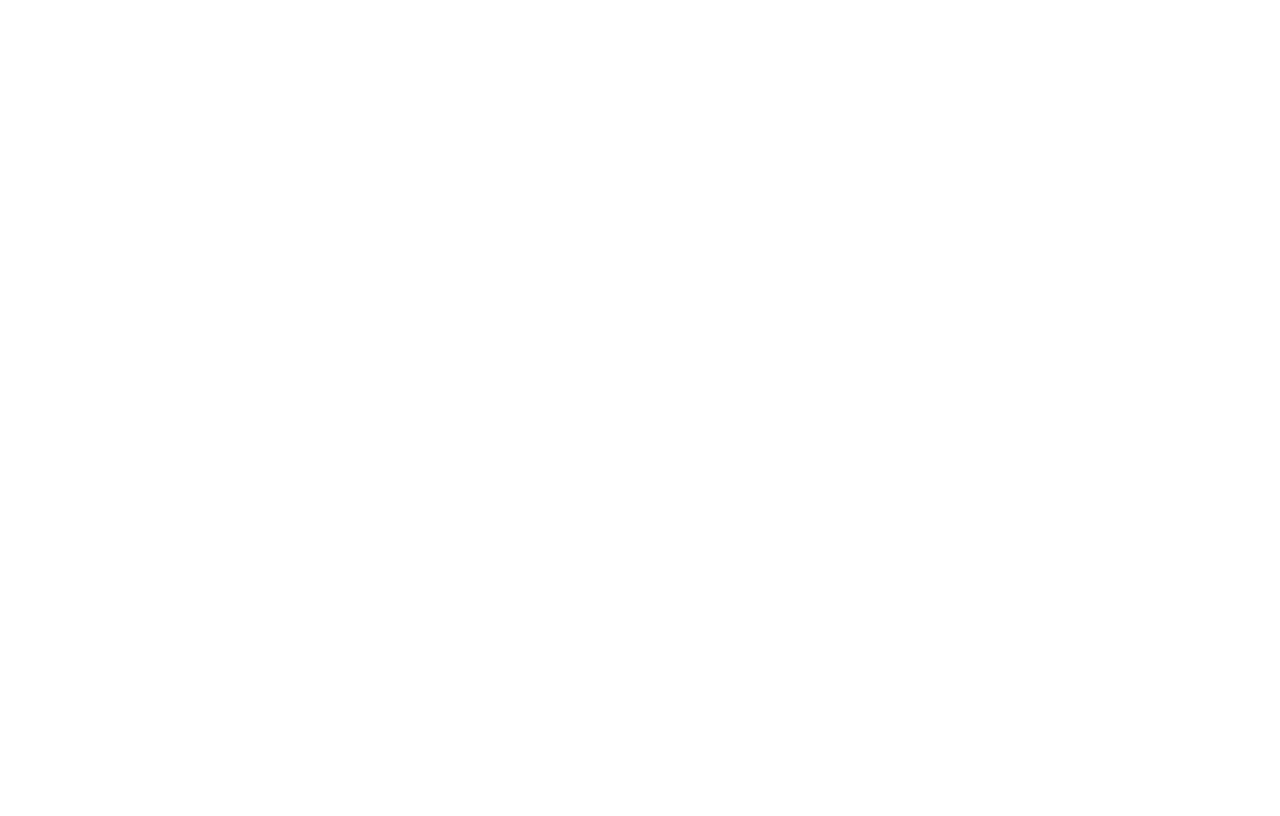
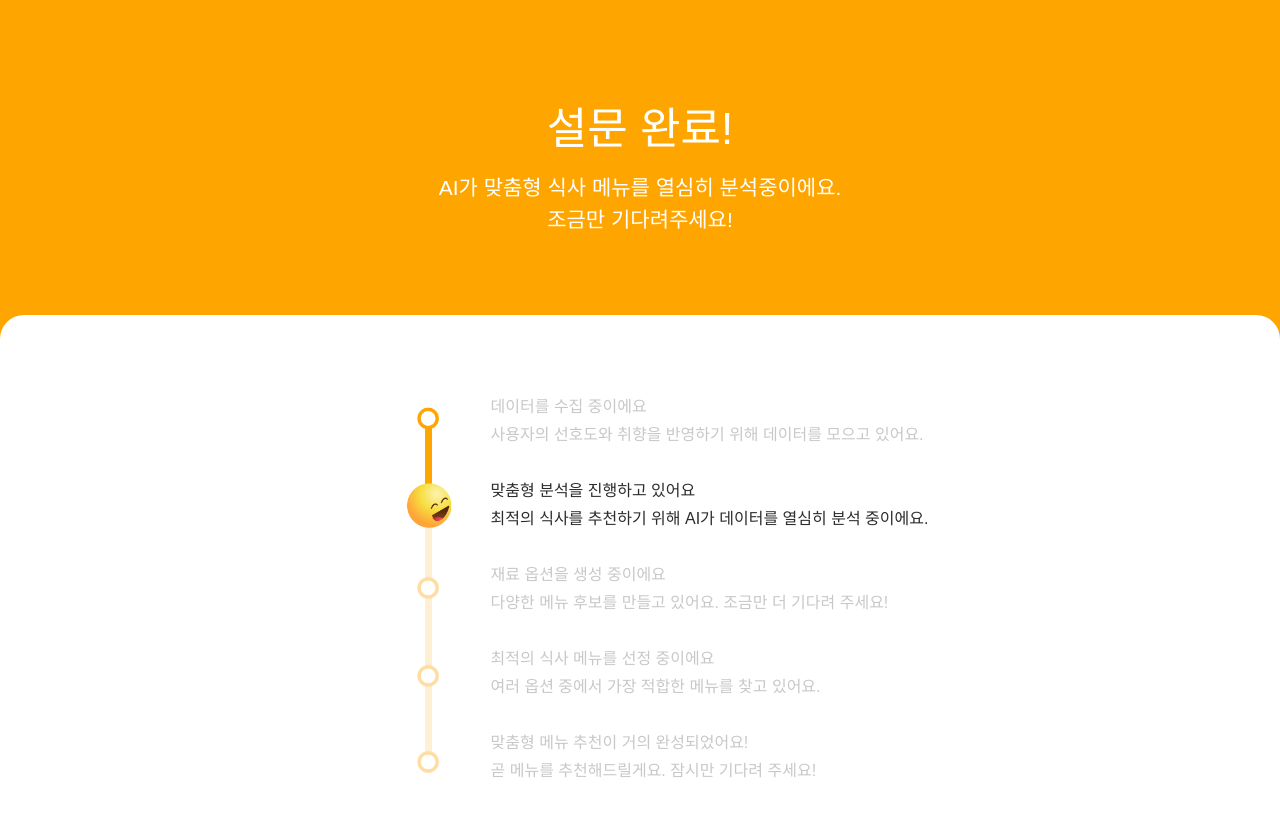
Before and after one commit to mjgwon24/tour-recommend-front, a Next.js app: page /analyzing in a window 1280 px wide. Shown: the top 816 px of the page. Built offline with nearby package versions, Linux system fonts and the light colour scheme; a web font is replaced by a local one.

Commit message:
feat: analyzing페이지 구현

```diff
--- a/pages/analyzing/index.jsx
+++ b/pages/analyzing/index.jsx
@@ -1,6 +1,117 @@
+import {useEffect, useState, useRef} from 'react';
+import {router} from 'next/client';
+
 export default function analyzingPage() {
-    return (
-        <>
-        </>
-    );
+    // 분석 진행 단계
+    const steps = [
+        { title: "데이터를 수집 중이에요", description: "사용자의 선호도와 취향을 반영하기 위해 데이터를 모으고 있어요." },
+        { title: "맞춤형 분석을 진행하고 있어요", description: "최적의 식사를 추천하기 위해 AI가 데이터를 열심히 분석 중이에요." },
+        { title: "재료 옵션을 생성 중이에요", description: "다양한 메뉴 후보를 만들고 있어요. 조금만 더 기다려 주세요!" },
+        { title: "최적의 식사 메뉴를 선정 중이에요", description: "여러 옵션 중에서 가장 적합한 메뉴를 찾고 있어요." },
+        { title: "맞춤형 메뉴 추천이 거의 완성되었어요!", description: "곧 메뉴를 추천해드릴게요. 잠시만 기다려 주세요!" },
+    ];
+
+    // 현재 진행중 단계
+    const [currentStep, setCurrentStep] = useState(0);
+    const currentStepRef = useRef(currentStep);
+
+    // 현재 진행중 단계 업데이트 (currentStep 업데이트 시 ref 동기화)
+    useEffect(() => {
+        currentStepRef.current = currentStep;
+    }, [currentStepRef]);
+
+    // 다음 단계로 전환
+    useEffect(() => {
+        const timeIntervals = [2000, 8000, 3000, 6000];
+
+        // 마지막 단계일 경우 5초 기다리고 분석 완료 페이지로 이동
+        if (currentStep === steps.length - 1) {
+            setTimeout(() => {
+                router.push('/analysisComplete');
+            }, 5000);
+            return;
+        }
+
+        // 단계별 시간에 따라 다음 단계로 전환
+        const timeout = setTimeout(() => {
+            setCurrentStep((prev) => prev + 1);
+        }, timeIntervals[currentStep]);
+
+        return () => clearInterval(timeout);
+    }, [currentStep]);
+
+    return(
+        <div className="flex flex-col items-center bg-[#FFA500] h-screen min-w-[76.6875rem] justify-items-center content-center">
+            <div className="w-[76.6875rem]">
+                <div className="flex flex-col items-center gap-20">
+                    <div className="flex flex-col gap-8 w-[76.6875rem] pt-[6rem] items-center">
+                        <div className="flex flex-col gap-[0.625rem]">
+                            <p className="text-center text-[2.75rem] weight-700 text-white">
+                                설문 완료!
+                            </p>
+                            <p className="text-center weight-500 text-white text-[1.3125rem]">
+                            AI가 맞춤형 식사 메뉴를 열심히 분석중이에요.<br/>조금만 기다려주세요!
+                            </p>
+                        </div>
+                    </div>
+
+                    <div className="flex flex-col items-center w-screen bg-white rounded-t-3xl pt-20"
+                         style={{minHeight: 'calc(100vh - 19.6875rem)', minWidth: '76.6875rem'}}>
+                        <div className="flex gap-10 justify-between pl-[3.375rem]">
+                            <div>
+                                <div className="h-[22.8rem] w-[0.4375rem] bg-[#FFEFD3] mt-[0.8125rem] ml-[1.2rem] z-0"/>
+
+                                <div className="relative z-30">
+                                    <img
+                                        className="w-[2.8125rem] transition-transform duration-700 ease-in-out"
+                                        style={{
+                                            transform: `translateY(${(-373) + currentStep * 83}px)`,
+                                            left: '-30px',
+                                        }}
+                                        src="/images/icon/progress_emoji.png"
+                                    />
+                                </div>
+
+                                <div>
+                                    <img className="w-[1.375rem] relative top-[-25.6875rem] left-[0.6875rem] z-20"
+                                         src={`${currentStep > 0 ? "/images/icon/waiting_circle_after.png" : "/images/icon/waiting_circle_before.png"}`}/>
+                                    <img className="w-[1.375rem] relative top-[-21.9375rem] left-[0.6875rem] z-20"
+                                         src={`${currentStep > 1 ? "/images/icon/waiting_circle_after.png" : "/images/icon/waiting_circle_before.png"}`}/>
+                                    <img className="w-[1.375rem] relative top-[-17.8125rem] left-[0.6875rem] z-20"
+                                         src={`${currentStep > 2 ? "/images/icon/waiting_circle_after.png" : "/images/icon/waiting_circle_before.png"}`}/>
+                                    <img className="w-[1.375rem] relative top-[-13.6875rem] left-[0.6875rem] z-20"
+                                         src={`${currentStep > 3 ? "/images/icon/waiting_circle_after.png" : "/images/icon/waiting_circle_before.png"}`}/>
+                                    <img className="w-[1.375rem] relative top-[-9.6875rem] left-[0.6875rem] z-20"
+                                         src={`${currentStep > 4 ? "/images/icon/waiting_circle_after.png" : "/images/icon/waiting_circle_before.png"}`}/>
+                                </div>
+
+                                <div className="h-0">
+                                    <div className="relative w-[0.4375rem] bg-[#FFA500] z-10 top-[-32.5rem] left-[1.1875rem] transition-all duration-700"
+                                         style={{
+                                             height: `${(currentStep * 83) + 2}px`
+                                         }}
+                                    />
+                                </div>
+                            </div>
+
+                            <div className="flex flex-col items-start gap-8">
+                                {steps.map((step, index) => (
+                                    <div key={index} className="flex flex-col gap-1">
+                                    <p className={`weight-700 transition-colors duration-800 ${
+                                            currentStep === index ? 'text-[#2C2C2C]' : 'text-[#C8C8C8]'}`}>
+                                            {step.title}
+                                        </p>
+                                        <p className={`weight-500 transition-colors duration-500 ${
+                                            currentStep === index ? 'text-[#2C2C2C]' : 'text-[#C8C8C8]'}`}>
+                                            {step.description}
+                                        </p>
+                                    </div>
+                                ))}
+                            </div>
+                        </div>
+                    </div>
+                </div>
+            </div>
+        </div>
+    )
 }
```
